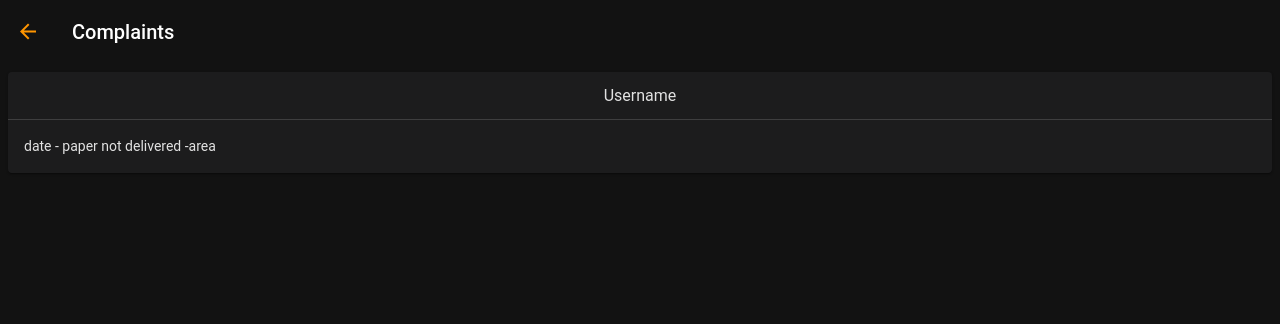
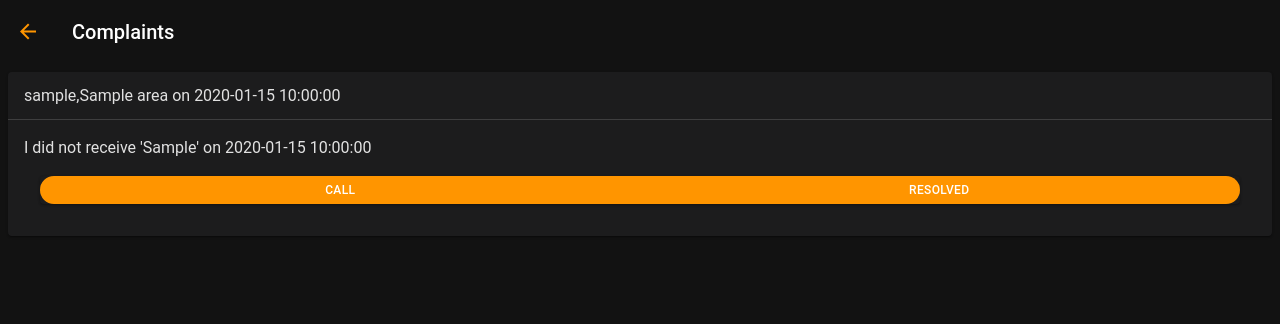
Before and after one commit to shriharsha05/Deliver, a Flask app: page /complaints in a window 1280 px wide. Shown: the top 324 px of the page. Run offline with Flask 2, Linux system fonts and the light colour scheme; the visitor is signed in with stand-in values (Sample User, id 1); a database or web service that is not in the repository returns one stand-in record (values such as "Sample title"); some libraries are stand-ins or nearby versions.

Commit message:
Added complaints template

```diff
--- a/app.py
+++ b/app.py
@@ -149,7 +149,8 @@ def unsubscribers():
 def complaints():
   if 'vendor_logged_in' not in session:
         return redirect("/")
-  return render_template('view_complaints.html')
+  data = db["complaints"].find().sort([('$natural', -1)])
+  return render_template('view_complaints.html', data=data)
 
 
 @app.route('/info', methods=['POST', 'GET'])
--- a/templates/view_complaints.html
+++ b/templates/view_complaints.html
@@ -21,12 +21,27 @@
 
     <div class="page-content">
 
+      {% for item in data %}
       <div class="card">
-        <div class="card-header justify-content-center">Username</div>
+        <div class="card-header">{{item['username']}},{{item['area']}} on {{item['complained_date']}}</div>
         <div class="card-content card-content-padding">
-          date - paper not delivered -area
+          <div class="list no-hairlines-md padding">
+            <ul>
+              <li>I did not receive '{{item['news_paper']}}' on {{item['er_date']}}</li>
+            </ul>
+            <div class="block padding">
+              <p class="segmented segmented-raised">
+                <button onclick="call(this.id)" id="{{item['phone_no']}}"
+                  class="col button button-round button-outline button-small button-fill">
+                  Call
+                </button>
+                <button class="col button button-round button-outline button-small button-fill">Resolved</button>
+              </p>
+            </div>
+          </div>
         </div>
       </div>
+      {% endfor %}
 
     </div>
 
@@ -36,4 +51,11 @@
 {% endblock %}
 
 {% block scripts %}
+<script type="text/javascript">
+  function call(phone_no) {
+    var link = document.createElement("A");
+    link.setAttribute('href', "tel:" + phone_no);
+    link.click();
+  };
+</script>
 {% endblock %}
```
